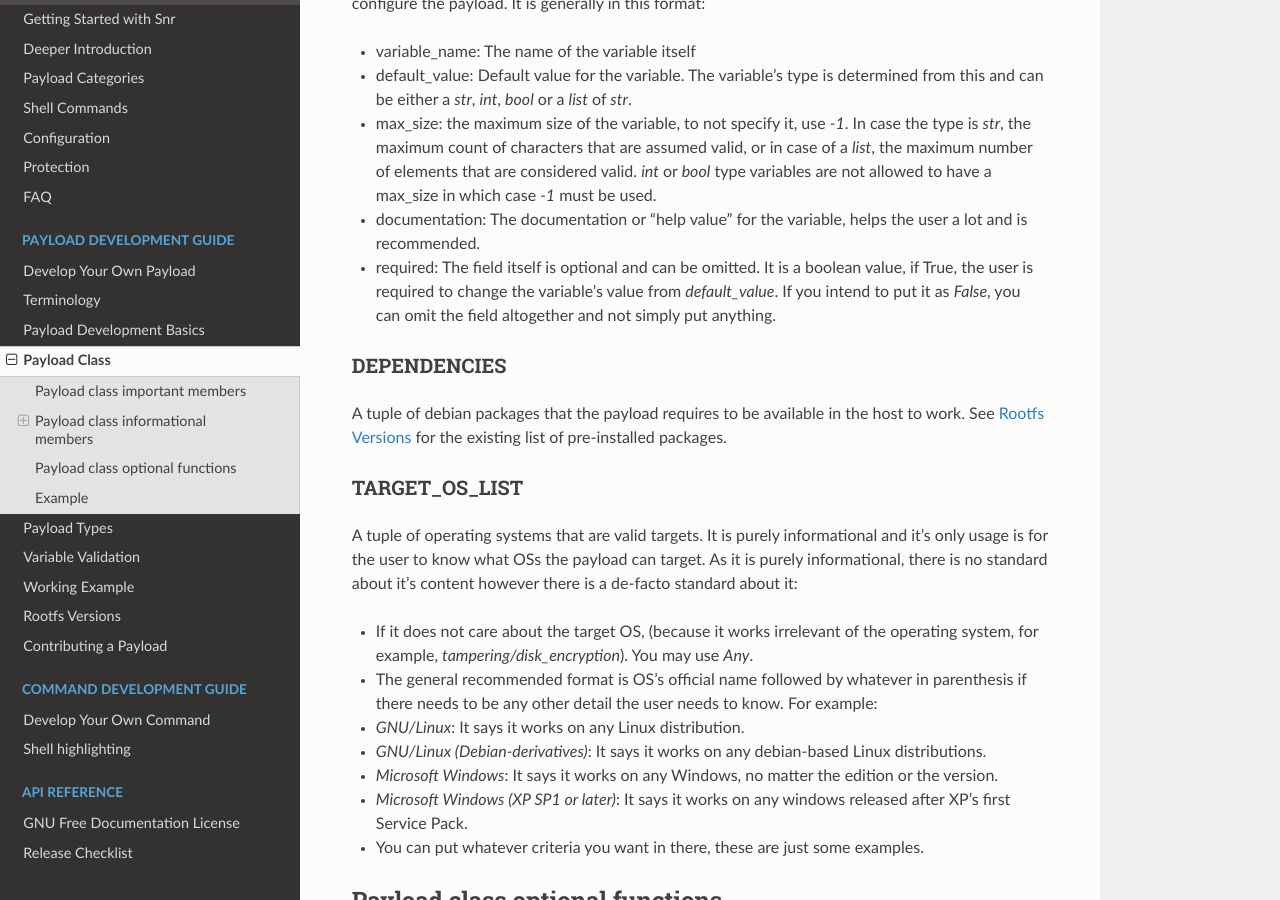
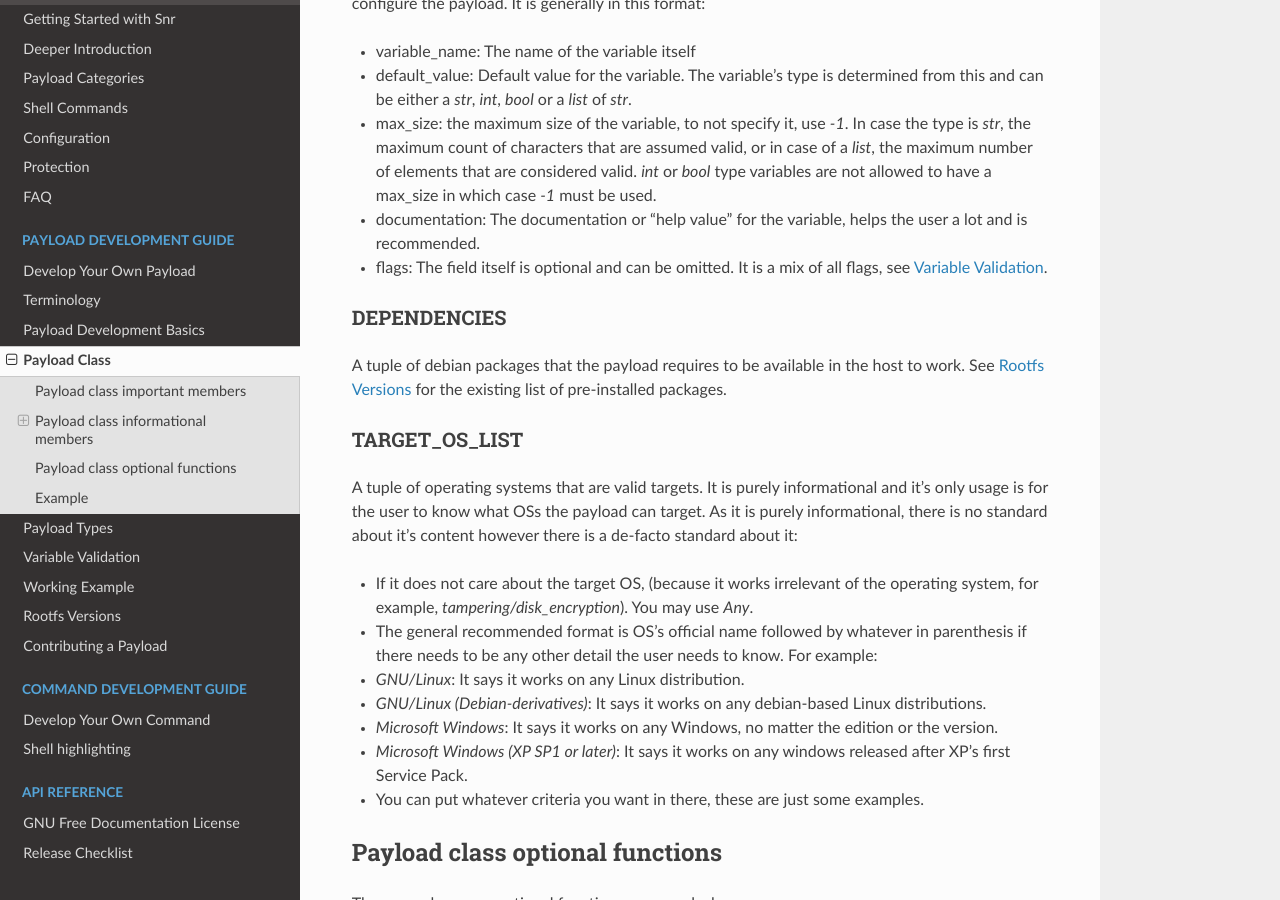
Before and after one commit to GlobularOne/snr, a Sphinx documentation site: the page built from docs/source/dev_guide/payload_development/payload_class.rst, in a window 1280 px wide and 900 px high, scrolled down 1568 px. Built offline with Sphinx 7.4.7 and the Read the Docs theme 2.0.0, drawn with Linux system fonts in a browser that asks for light colours; pages that are not in the unit, such as notebooks, are missing from menus.

Commit message:
Update payload_class.rst to reflect the latest changes

```diff
--- a/docs/source/dev_guide/payload_development/payload_class.rst
+++ b/docs/source/dev_guide/payload_development/payload_class.rst
@@ -76,7 +76,7 @@ It is generally in this format:
 
 .. code-block:: python
     (
-        (<variable_name>, <default_value>, <max_size>, <documentation>, <required>),
+        (<variable_name>, <default_value>, <max_size>, <documentation>, <flags>),
         ...
     )
 
@@ -84,7 +84,7 @@ It is generally in this format:
 * default_value: Default value for the variable. The variable's type is determined from this and can be either a `str`, `int`, `bool` or a `list` of `str`.
 * max_size: the maximum size of the variable, to not specify it, use `-1`. In case the type is `str`, the maximum count of characters that are assumed valid, or in case of a `list`, the maximum number of elements that are considered valid. `int` or `bool` type variables are not allowed to have a max_size in which case `-1` must be used.
 * documentation: The documentation or "help value" for the variable, helps the user a lot and is recommended.
-* required: The field itself is optional and can be omitted. It is a boolean value, if True, the user is required to change the variable's value from `default_value`. If you intend to put it as `False`, you can omit the field altogether and not simply put anything.
+* flags: The field itself is optional and can be omitted. It is a mix of all flags, see :doc:`validation`.
 
 DEPENDENCIES
 ^^^^^^^^^^^^
```
